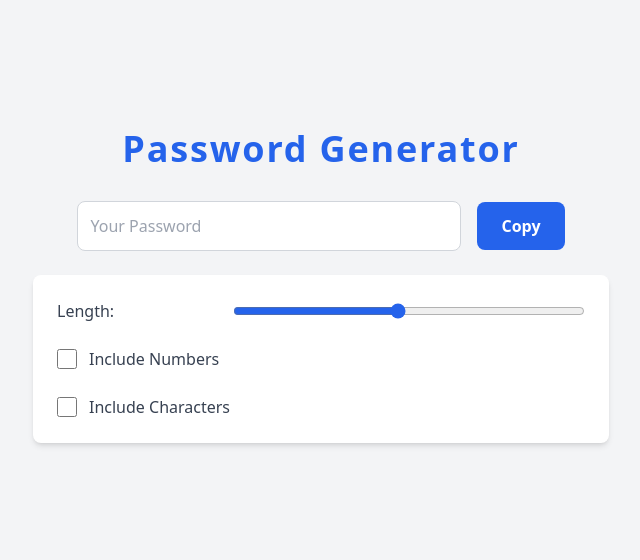
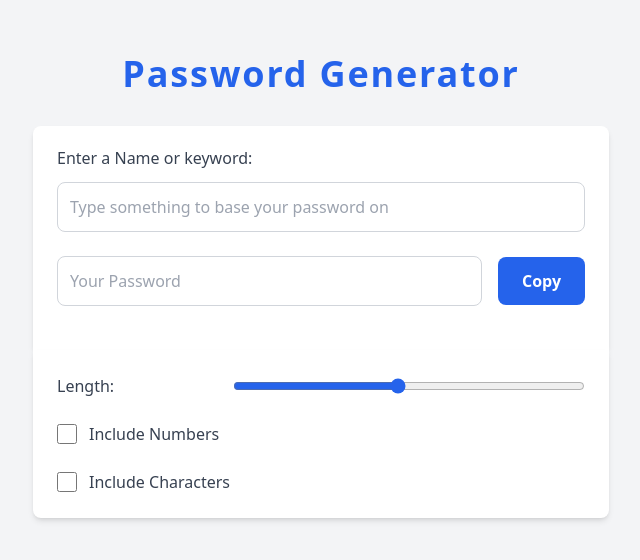
Before and after one commit to Vi369/unique-password-generator, a React (Vite) app: page / in a window 1280 px wide. Shown: the part 114-674 px from the top of the page, without its empty margins (319-959 px from the left). Built offline with nearby package versions, Linux system fonts and the light colour scheme.

Commit message:
design completed

```diff
--- a/src/App.jsx
+++ b/src/App.jsx
@@ -1,6 +1,13 @@
 import './App.css'
+import { useState } from 'react'
 
 function App() {
+    const [length, setLength] = useState(8);
+    const [includeNumbers, setIncludeNumbers] = useState(false);
+    const [includeCharacters, setIncludeCharacters] = useState(false);
+    const [password, setPassword] = useState('');
+
+
   return (
     <div className="min-h-screen flex flex-col items-center justify-center bg-gray-100 dark:bg-gray-900 px-4">
       {/* Header */}
@@ -8,11 +15,28 @@ function App() {
         Password Generator
       </h1>
 
+
+      {/* User Input for Custom Password */}
+      <div className="flex flex-col w-full max-w-xl gap-6 bg-white dark:bg-gray-800 p-6 rounded-lg shadow-md py-5 rounded-b-none">
+        <div className="flex flex-col gap-3">
+            <label
+                htmlFor="userInput"
+                className="text-gray-700 dark:text-gray-300 font-medium">
+                Enter a Name or keyword:
+            </label>
+            <input
+                type="text"
+                id="userInput"
+                placeholder="Type something to base your password on"
+                className="p-3 border border-gray-300 rounded-lg text-gray-800 dark:text-gray-100 dark:bg-gray-800 outline-none focus:ring-2 focus:ring-blue-600 dark:focus:ring-emerald-400"
+            />
+        </div>
+
          {/* Input and Copy Button */}
         <div className="flex flex-col sm:flex-row gap-4 justify-center items-center mb-6 w-full max-w-xl">
                 <input
                 type="text"
-          className="p-3 w-full sm:w-2/3 border border-gray-300 rounded-lg text-gray-800 dark:text-gray-100 dark:bg-gray-800 outline-none focus:ring-2 focus:ring-blue-600 dark:focus:ring-emerald-400"
+                className="p-3 sm:w-full w-1/2 border border-gray-300 rounded-lg text-gray-800 dark:text-gray-100 dark:bg-gray-800 outline-none focus:ring-2 focus:ring-blue-600 dark:focus:ring-emerald-400"
                 placeholder="Your Password"
                 readOnly
                 />
@@ -22,9 +46,11 @@ function App() {
                     Copy
                 </button>
             </div>
+        </div>
+
 
       {/* Settings Section */}
-      <div className="flex flex-col gap-6 w-full max-w-xl bg-white dark:bg-gray-800 p-6 rounded-lg shadow-md">
+      <div className="flex flex-col gap-6 w-full max-w-xl bg-white dark:bg-gray-800 p-6 rounded-t-none rounded-b-lg  shadow-md ">
         {/* Length Slider */}
         <div className="flex items-center justify-between">
           <label htmlFor="length" className="text-gray-700 dark:text-gray-300 font-medium">
```
Lines whose indentation alone changed are shown as unchanged.
